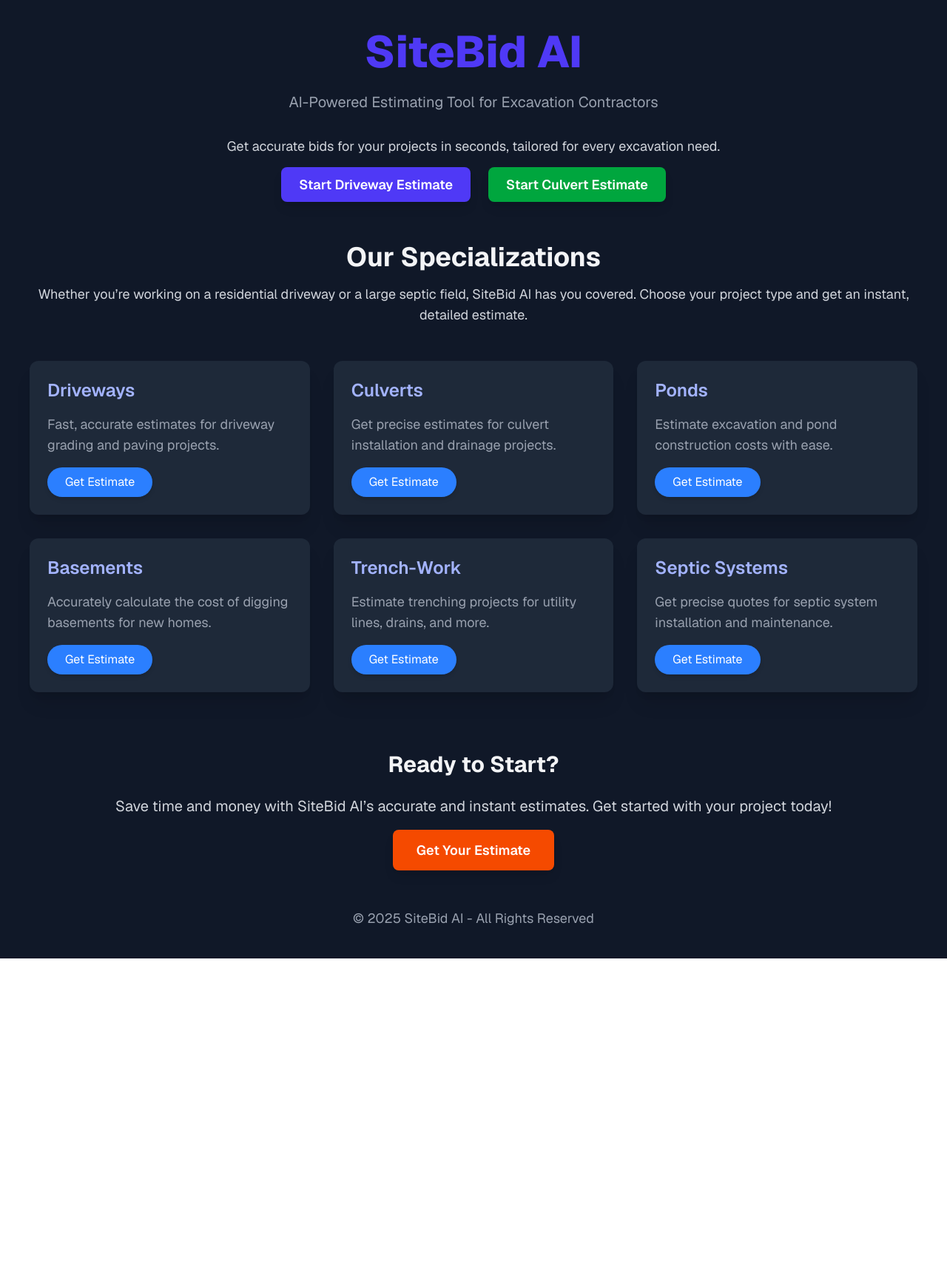
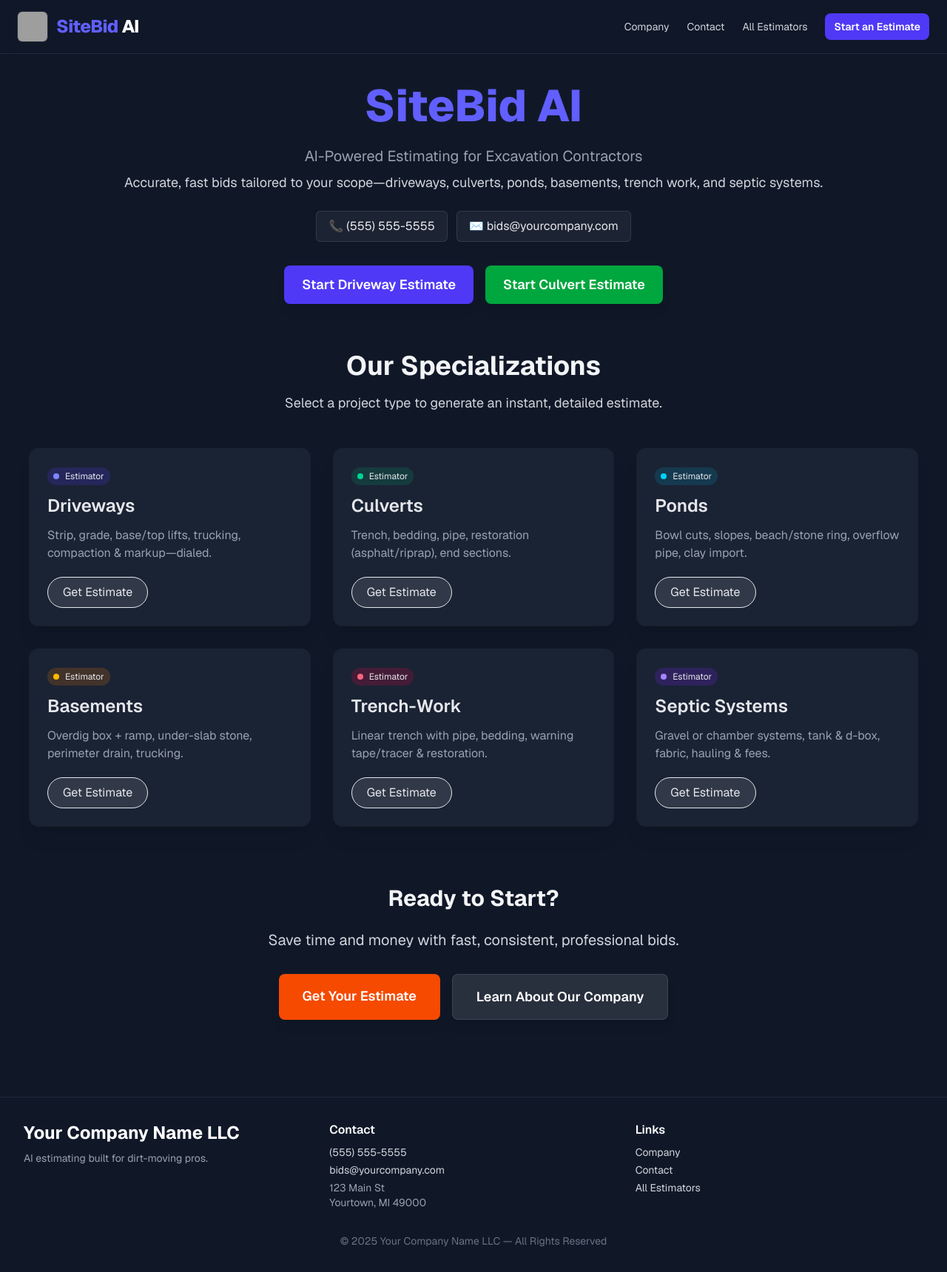
Before and after one commit to bl0ckchained/sitebid-ai, a Next.js app: page / in a window 1280 px wide. Shown: the whole page at 74% size. Before the commit the page ends 1296 px from the top, so only its background shows below. Built offline with nearby package versions, Linux system fonts and the light colour scheme; grey boxes are pictures that could not be loaded.

Commit message:
added company link to home

```diff
--- a/src/app/page.tsx
+++ b/src/app/page.tsx
@@ -1,115 +1,306 @@
 "use client";
+
+import Link from "next/link";
+import { COMPANY } from "@/lib/company";
 
 export default function Home() {
   return (
-    <main className="bg-gray-900 text-white min-h-screen p-10 font-sans">
+    <div className="bg-gray-900 text-white min-h-screen font-sans">
+      {/* Top Nav */}
+      <header className="sticky top-0 z-40 bg-gray-900/80 backdrop-blur border-b border-gray-800">
+        <div className="mx-auto max-w-7xl px-6 py-4 flex items-center justify-between">
+          <Link href="/" className="flex items-center gap-3 group">
+            {COMPANY.logoUrl ? (
+              <img
+                src={COMPANY.logoUrl}
+                alt={COMPANY.name}
+                className="h-10 w-10 rounded-md ring-1 ring-white/10"
+              />
+            ) : (
+              <div className="h-10 w-10 rounded-md bg-indigo-600 grid place-items-center font-bold">
+                SB
+              </div>
+            )}
+            <span className="text-2xl font-extrabold tracking-tight">
+              <span className="text-indigo-500">SiteBid</span>{" "}
+              <span className="text-white">AI</span>
+            </span>
+          </Link>
+          <nav className="hidden md:flex items-center gap-6 text-sm">
+            <Link href="/company" className="text-gray-300 hover:text-white">
+              Company
+            </Link>
+            <Link href="/company#contact" className="text-gray-300 hover:text-white">
+              Contact
+            </Link>
+            <Link href="/estimate/new" className="text-gray-300 hover:text-white">
+              All Estimators
+            </Link>
+            <Link
+              href="/estimate/new/driveway"
+              className="px-3 py-2 bg-indigo-600 rounded-lg font-semibold hover:scale-105 transition"
+            >
+              Start an Estimate
+            </Link>
+          </nav>
+        </div>
+      </header>
+
+      <main className="mx-auto max-w-7xl p-10">
+        {/* Hero */}
         <section className="text-center">
-        <h1 className="text-6xl font-extrabold mb-6 text-indigo-600">
+          <h1 className="text-6xl font-extrabold mb-6 text-indigo-500">
             SiteBid AI
           </h1>
-        <p className="text-xl mb-8 text-gray-400">
-          AI-Powered Estimating Tool for Excavation Contractors
+          <p className="text-xl mb-2 text-gray-400">
+            AI-Powered Estimating for Excavation Contractors
           </p>
           <p className="text-lg mb-6 text-gray-300">
-          Get accurate bids for your projects in seconds, tailored for every
-          excavation need.
+            Accurate, fast bids tailored to your scope—driveways, culverts, ponds,
+            basements, trench work, and septic systems.
           </p>
-        <div className="space-x-6">
+
+          {/* Quick contact strip */}
+          <div className="flex flex-col sm:flex-row gap-3 justify-center items-center mb-8">
+            {COMPANY.phone && (
               <a
+                href={`tel:${COMPANY.phone.replace(/\s+/g, "")}`}
+                className="px-4 py-2 rounded-md border border-white/10 bg-white/5 hover:bg-white/10 transition text-gray-200"
+              >
+                📞 {COMPANY.phone}
+              </a>
+            )}
+            {COMPANY.email && (
+              <a
+                href={`mailto:${COMPANY.email}`}
+                className="px-4 py-2 rounded-md border border-white/10 bg-white/5 hover:bg-white/10 transition text-gray-200"
+              >
+                ✉️ {COMPANY.email}
+              </a>
+            )}
+          </div>
+
+          <div className="flex flex-wrap justify-center gap-4">
+            <Link
               href="/estimate/new/driveway"
-            className="px-6 py-3 bg-indigo-600 text-lg font-semibold rounded-lg shadow-lg hover:scale-105 transform transition duration-300"
+              className="px-6 py-3 bg-indigo-600 text-lg font-semibold rounded-lg shadow-lg hover:scale-105 transform transition"
             >
               Start Driveway Estimate
-          </a>
-          <a
+            </Link>
+            <Link
               href="/estimate/new/culvert"
-            className="px-6 py-3 bg-green-600 text-lg font-semibold rounded-lg shadow-lg hover:scale-105 transform transition duration-300"
+              className="px-6 py-3 bg-green-600 text-lg font-semibold rounded-lg shadow-lg hover:scale-105 transform transition"
             >
               Start Culvert Estimate
-          </a>
+            </Link>
           </div>
         </section>
 
-      {/* Section 1: Projects Overview */}
+        {/* Specializations */}
         <section className="mt-16 space-y-12">
           <div className="text-center">
-          <h2 className="text-4xl font-bold mb-4 text-gray-100">Our Specializations</h2>
+            <h2 className="text-4xl font-bold mb-4 text-gray-100">
+              Our Specializations
+            </h2>
             <p className="text-lg mb-8 text-gray-300">
-            Whether you’re working on a residential driveway or a large septic
-            field, SiteBid AI has you covered. Choose your project type and get
-            an instant, detailed estimate.
+              Select a project type to generate an instant, detailed estimate.
             </p>
           </div>
-        <div className="grid grid-cols-2 lg:grid-cols-3 gap-8">
+
+          <div className="grid grid-cols-1 sm:grid-cols-2 lg:grid-cols-3 gap-8">
             <ProjectCard
               title="Driveways"
-            description="Fast, accurate estimates for driveway grading and paving projects."
+              description="Strip, grade, base/top lifts, trucking, compaction & markup—dialed."
               link="/estimate/new/driveway"
+              accent="indigo"
             />
             <ProjectCard
               title="Culverts"
-            description="Get precise estimates for culvert installation and drainage projects."
+              description="Trench, bedding, pipe, restoration (asphalt/riprap), end sections."
               link="/estimate/new/culvert"
+              accent="emerald"
             />
             <ProjectCard
               title="Ponds"
-            description="Estimate excavation and pond construction costs with ease."
+              description="Bowl cuts, slopes, beach/stone ring, overflow pipe, clay import."
               link="/estimate/new/pond"
+              accent="cyan"
             />
             <ProjectCard
               title="Basements"
-            description="Accurately calculate the cost of digging basements for new homes."
+              description="Overdig box + ramp, under-slab stone, perimeter drain, trucking."
               link="/estimate/new/basement"
+              accent="amber"
             />
             <ProjectCard
               title="Trench-Work"
-            description="Estimate trenching projects for utility lines, drains, and more."
+              description="Linear trench with pipe, bedding, warning tape/tracer & restoration."
               link="/estimate/new/trench"
+              accent="rose"
             />
             <ProjectCard
               title="Septic Systems"
-            description="Get precise quotes for septic system installation and maintenance."
+              description="Gravel or chamber systems, tank & d-box, fabric, hauling & fees."
               link="/estimate/new/septic"
+              accent="violet"
             />
           </div>
         </section>
 
-      {/* Section 2: Call-to-Action */}
+        {/* CTA */}
         <section className="mt-20 text-center">
-        <h2 className="text-3xl font-bold mb-6 text-gray-100">Ready to Start?</h2>
+          <h2 className="text-3xl font-bold mb-6 text-gray-100">
+            Ready to Start?
+          </h2>
           <p className="text-xl mb-8 text-gray-300">
-          Save time and money with SiteBid AI’s accurate and instant estimates.
-          Get started with your project today!
+            Save time and money with fast, consistent, professional bids.
           </p>
-        <div className="space-x-6">
-          <a
+          <div className="flex flex-wrap gap-4 justify-center">
+            <Link
               href="/estimate/new"
-            className="px-8 py-4 bg-orange-600 text-lg font-semibold rounded-lg shadow-lg hover:scale-105 transform transition duration-300"
+              className="px-8 py-4 bg-orange-600 text-lg font-semibold rounded-lg shadow-lg hover:scale-105 transform transition"
             >
               Get Your Estimate
-          </a>
+            </Link>
+            <Link
+              href="/company"
+              className="px-8 py-4 bg-white/10 border border-white/10 text-lg font-semibold rounded-lg shadow-lg hover:bg-white/15 transition"
+            >
+              Learn About Our Company
+            </Link>
           </div>
         </section>
+      </main>
 
-      {/* Section 3: Footer */}
-      <footer className="mt-16 text-center">
-        <p className="text-lg text-gray-400">© 2025 SiteBid AI - All Rights Reserved</p>
+      {/* Footer */}
+      <footer className="mt-16 border-t border-gray-800">
+        <div className="mx-auto max-w-7xl p-8 text-center sm:text-left grid gap-6 sm:grid-cols-3">
+          <div>
+            <div className="text-2xl font-bold">{COMPANY.name}</div>
+            <div className="text-gray-400 text-sm mt-2">
+              AI estimating built for dirt-moving pros.
+            </div>
+          </div>
+          <div>
+            <div className="font-semibold mb-2">Contact</div>
+            <ul className="text-gray-300 text-sm space-y-1">
+              {COMPANY.phone && (
+                <li>
+                  <a className="hover:text-white" href={`tel:${COMPANY.phone}`}>
+                    {COMPANY.phone}
+                  </a>
+                </li>
+              )}
+              {COMPANY.email && (
+                <li>
+                  <a className="hover:text-white" href={`mailto:${COMPANY.email}`}>
+                    {COMPANY.email}
+                  </a>
+                </li>
+              )}
+              {Array.isArray(COMPANY.addressLines) &&
+                COMPANY.addressLines.length > 0 && (
+                  <li className="text-gray-400">
+                    {COMPANY.addressLines.map((l, i) => (
+                      <div key={i}>{l}</div>
+                    ))}
+                  </li>
+                )}
+            </ul>
+          </div>
+          <div>
+            <div className="font-semibold mb-2">Links</div>
+            <ul className="text-gray-300 text-sm space-y-1">
+              <li>
+                <Link className="hover:text-white" href="/company">
+                  Company
+                </Link>
+              </li>
+              <li>
+                <Link className="hover:text-white" href="/company#contact">
+                  Contact
+                </Link>
+              </li>
+              <li>
+                <Link className="hover:text-white" href="/estimate/new">
+                  All Estimators
+                </Link>
+              </li>
+            </ul>
+          </div>
+        </div>
+        <div className="text-center text-gray-500 text-sm pb-8">
+          © {new Date().getFullYear()} {COMPANY.name || "SiteBid AI"} — All Rights Reserved
+        </div>
       </footer>
-    </main>
+    </div>
   );
 }
 
-function ProjectCard({ title, description, link }: { title: string; description: string; link: string }) {
+function ProjectCard({
+  title,
+  description,
+  link,
+  accent = "indigo",
+}: {
+  title: string;
+  description: string;
+  link: string;
+  accent?: "indigo" | "emerald" | "cyan" | "amber" | "rose" | "violet";
+}) {
+  const ring =
+    accent === "indigo"
+      ? "ring-indigo-600"
+      : accent === "emerald"
+      ? "ring-emerald-600"
+      : accent === "cyan"
+      ? "ring-cyan-600"
+      : accent === "amber"
+      ? "ring-amber-600"
+      : accent === "rose"
+      ? "ring-rose-600"
+      : "ring-violet-600";
+
+  const badgeBg =
+    accent === "indigo"
+      ? "bg-indigo-600/20"
+      : accent === "emerald"
+      ? "bg-emerald-600/20"
+      : accent === "cyan"
+      ? "bg-cyan-600/20"
+      : accent === "amber"
+      ? "bg-amber-600/20"
+      : accent === "rose"
+      ? "bg-rose-600/20"
+      : "bg-violet-600/20";
+
+  const badgeDot =
+    accent === "indigo"
+      ? "bg-indigo-400"
+      : accent === "emerald"
+      ? "bg-emerald-400"
+      : accent === "cyan"
+      ? "bg-cyan-400"
+      : accent === "amber"
+      ? "bg-amber-400"
+      : accent === "rose"
+      ? "bg-rose-400"
+      : "bg-violet-400";
+
   return (
-    <div className="bg-gray-800 text-gray-200 p-6 rounded-xl shadow-xl hover:shadow-2xl hover:scale-105 transform transition duration-300">
-      <h3 className="text-2xl font-semibold mb-4 text-indigo-300">{title}</h3>
-      <p className="text-lg mb-4 text-gray-400">{description}</p>
-      <a
+    <div className="bg-gray-800/70 text-gray-200 p-6 rounded-xl shadow-xl hover:shadow-2xl hover:scale-[1.02] transform transition ring-1 ring-white/5">
+      <div className={`inline-flex items-center gap-2 px-2 py-1 rounded-full text-xs ${badgeBg}`}>
+        <span className={`h-2 w-2 rounded-full ${badgeDot}`} />
+        Estimator
+      </div>
+      <h3 className="text-2xl font-semibold mt-3 mb-3">{title}</h3>
+      <p className="text-gray-400 mb-5">{description}</p>
+      <Link
         href={link}
-        className="inline-block px-6 py-2 bg-blue-500 text-white rounded-full shadow-md hover:bg-blue-600 transition duration-300"
+        className={`inline-block px-5 py-2 rounded-full bg-white/10 hover:bg-white/15 transition border ${ring}`}
       >
         Get Estimate
-      </a>
+      </Link>
     </div>
   );
 }
```
Lines whose indentation alone changed are shown as unchanged.
